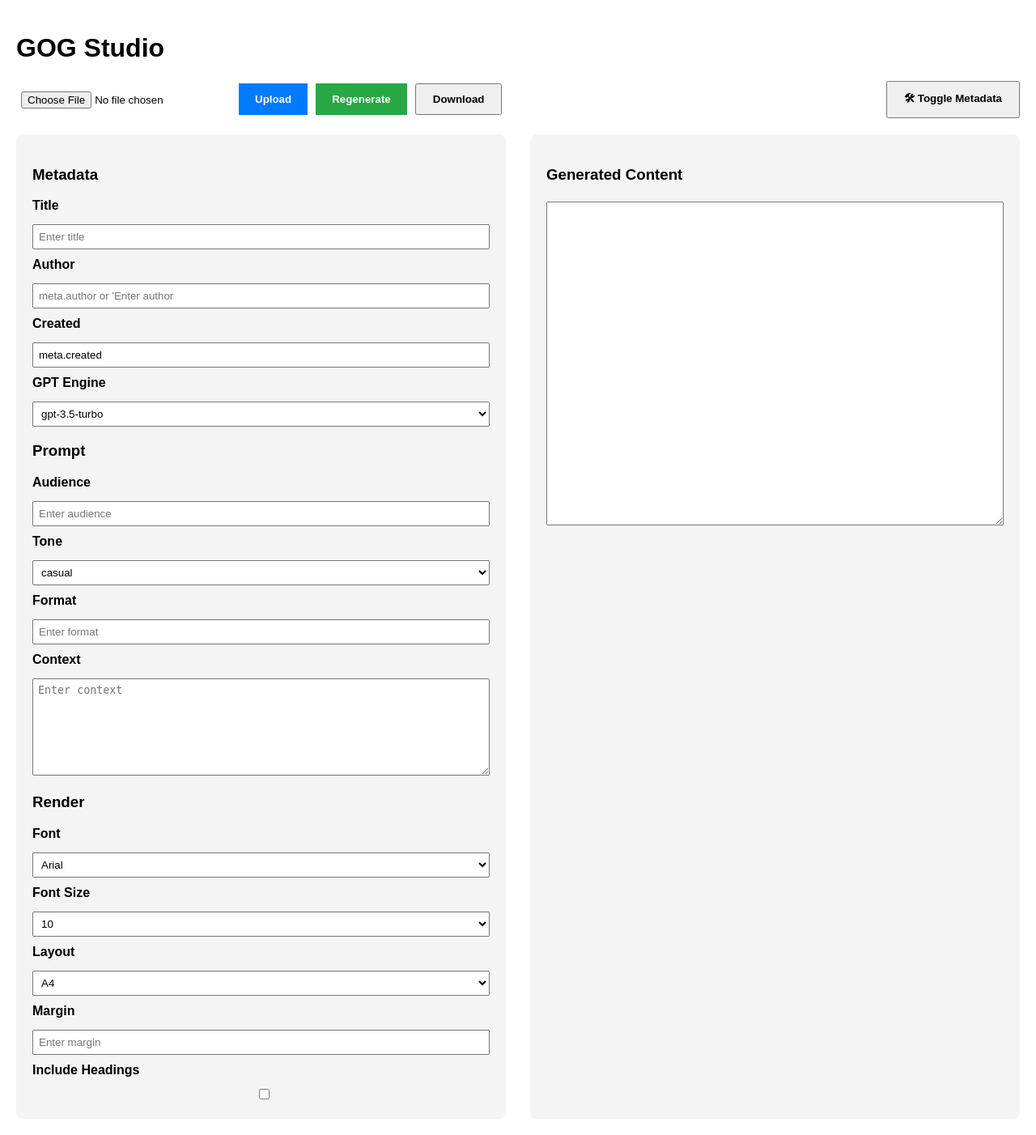
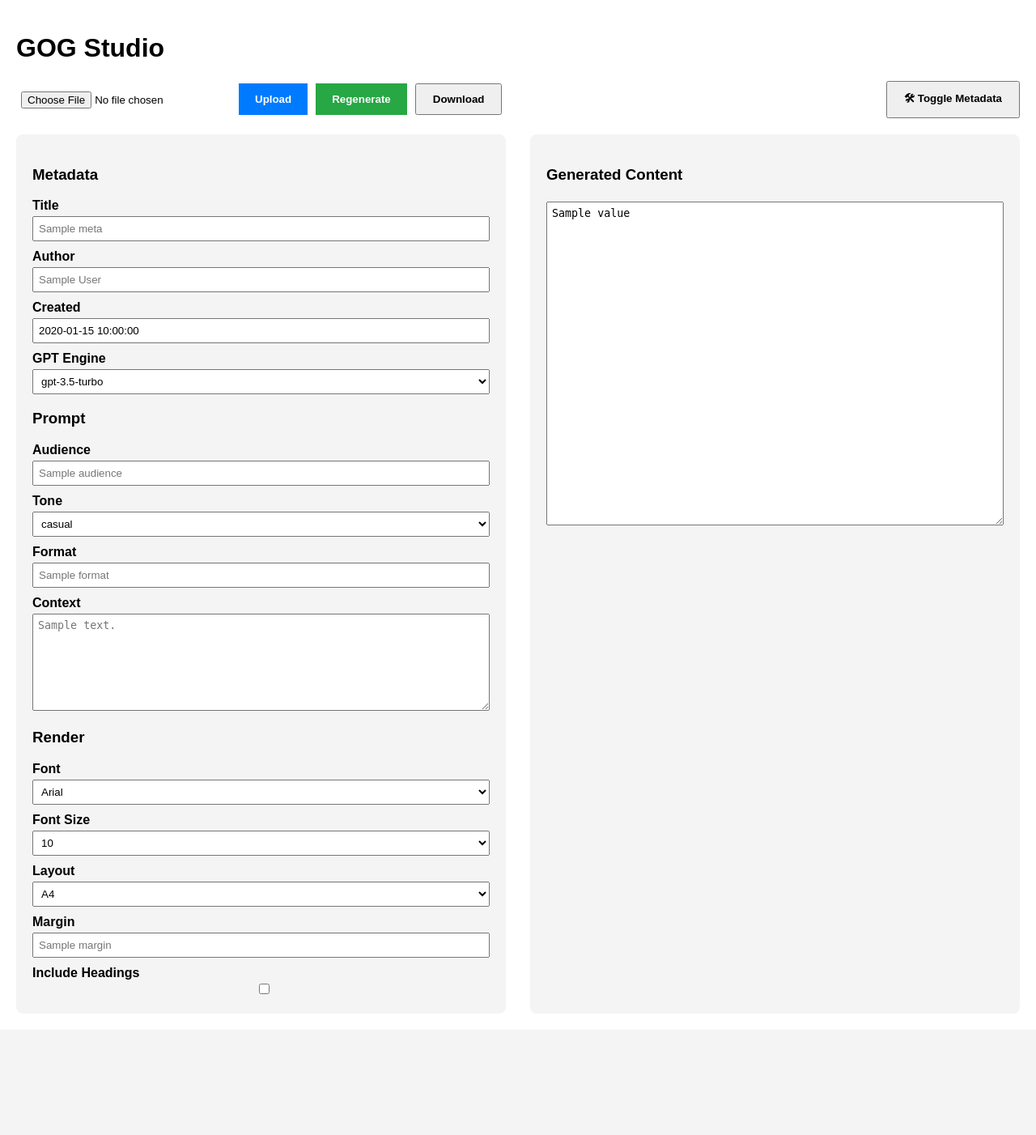
Before and after one commit to mounakrishna-r/gog-file-extension, a Flask app: template gog_web/templates/index.html in a window 1280 px wide. Shown: the whole page at 81% size. After the commit the page ends 1228 px from the top, so only its background shows below. Run offline with Flask 3, Linux system fonts and the light colour scheme; the template is opened without the code that fills it: most values are stand-ins (such as "Sample title", 1, 10 or a date in 2020).

Commit message:
adding a webpage ui

```diff
--- a/gog_web/app.py
+++ b/gog_web/app.py
@@ -1,39 +1,78 @@
+import sys
+import os
+sys.path.append(os.path.abspath(os.path.join(os.path.dirname(__file__), '..')))
+
 from flask import Flask, request, render_template
+from gog_core.content_generator import generate_content, save_gog_file
 from gog_core.gog_parser import parse_gog_file
-from gog_core.content_generator import generate_content, save_gog_file
+from gog_core.prompt_formatter import format_prompt  # ✅ INCLUDED
 from dotenv import load_dotenv
-import os
 
 load_dotenv()
 api_key = os.getenv("OPENAI_API_KEY")
 
-app=Flask(__name__)
+app = Flask(__name__)
 
 @app.route('/', methods=['GET', 'POST'])
 def home():
-    content = ""
+    content = {"generated": False, "value": ""}
     meta = {}
     prompt = {}
-    filepath = ""
+    render = {}
 
     if request.method == 'POST':
-        file = request.files['file']
-        filePath = f"uploaded.gog"
-        file.save(filePath)
+        action = request.form.get("action")
 
-        data = parse_gog_file(filePath)
-        meta = data['meta']
-        prompt = data['prompt']
+        if action == "upload":
+            file = request.files.get("file")
+            if file:
+                filepath = os.path.join("uploaded.gog")
+                file.save(filepath)
+                data = parse_gog_file(filepath)
+                content = data.get("content", content)
+                meta = data.get("meta", {})
+                prompt = data.get("prompt", {})
+                render = data.get("render", {})
 
-    if not data['content'].get('generated'):
-        content = generate_content(api_key, data)
-        save_gog_file(filepath, data, content)
+        elif action == "regenerate":
+            meta = {
+                "title": request.form.get("meta_title", ""),
+                "author": request.form.get("meta_author", ""),
+                "created": request.form.get("meta_created", ""),
+                "gpt_engine": request.form.get("meta_gpt_engine", "gpt-3.5-turbo")
+            }
 
-    else:
-        content = data['content']['value']
+            prompt = {
+                "audience": request.form.get("prompt_audience", ""),
+                "tone": request.form.get("prompt_tone", ""),
+                "format": request.form.get("prompt_format", ""),
+                "context": request.form.get("prompt_context", "")
+            }
 
-    render_template("index.html", meta=meta, prompt=prompt, content=content)
+            render = {
+                "font": request.form.get("render_font", ""),
+                "font_size": request.form.get("render_font_size", ""),
+                "layout": request.form.get("render_layout", ""),
+                "margin": request.form.get("render_margin", ""),
+                "include_headings": "render_include_headings" in request.form
+            }
 
+            gog_dict = {
+                "meta": meta,
+                "prompt": prompt,
+                "render": render,
+                "content": {"generated": False, "value": ""}
+            }
 
-    if __name__ == '__main__':
-        app.run(debug=True)
+            prompt_text = format_prompt(meta, prompt, render)
+            result = generate_content(api_key, {"prompt": prompt_text})
+            gog_dict["content"] = {"generated": True, "value": result}
+
+            save_gog_file("generated.gog", gog_dict)
+            content = gog_dict["content"]
+
+        elif action == "download":
+            # You can trigger a download later via send_file
+            pass
+
+    return render_template("index.html", meta=meta, prompt=prompt, render=render, content=content)
--- a/gog_web/templates/index.html
+++ b/gog_web/templates/index.html
@@ -49,8 +49,6 @@
             <button class="button secondary" type="submit" name="action" value="regenerate">Regenerate</button>
             <button class="button" type="submit" name="action" value="download">Download</button>
         </div>
-
-        <!-- 🔘 Toggle Button -->
         <button type="button" class="button" onclick="toggleMetadata()">🛠 Toggle Metadata</button>
     </div>
 
@@ -62,59 +60,42 @@
             <h3>Metadata</h3>
 
             <label>Title</label>
-            <label>
-                <input name="meta_title" value="" placeholder="Enter title">
-            </label>
+            <input name="meta_title" value="" placeholder="{{ meta.title or 'Enter title' }}">
 
             <label>Author</label>
-            <label>
-                <input name="meta_author" value="" placeholder="meta.author or 'Enter author">
-            </label>
+            <input name="meta_author" value="" placeholder="{{ meta.author or 'Enter author' }}">
 
             <label>Created</label>
-            <label>
-                <input name="meta_created" value="meta.created" readonly>
-            </label>
+            <input name="meta_created" value="{{ meta.created }}" readonly>
 
             <label>GPT Engine</label>
-            <label>
             <select name="meta_gpt_engine">
                 <option>gpt-3.5-turbo</option>
                 <option>gpt-4</option>
                 <option>gpt-4o</option>
             </select>
-            </label>
 
             <h3>Prompt</h3>
 
             <label>Audience</label>
-            <label>
-                <input name="prompt_audience" value="" placeholder="Enter audience">
-            </label>
+            <input name="prompt_audience" value="" placeholder="{{ prompt.audience or 'Enter audience' }}">
 
             <label>Tone</label>
-            <label>
             <select name="prompt_tone">
                 <option>casual</option>
                 <option>academic</option>
                 <option>poetic</option>
             </select>
-            </label>
 
             <label>Format</label>
-            <label>
-                <input name="prompt_format" value="" placeholder="Enter format">
-            </label>
+            <input name="prompt_format" value="" placeholder="{{ prompt.format or 'Enter format' }}">
 
             <label>Context</label>
-            <label>
-                <textarea name="prompt_context" placeholder="Enter context"></textarea>
-            </label>
+            <textarea name="prompt_context" placeholder="{{ prompt.context or 'Enter context' }}"></textarea>
 
             <h3>Render</h3>
 
             <label>Font</label>
-            <label>
             <select name="render_font">
                 <option>Arial</option>
                 <option>Courier New</option>
@@ -128,10 +109,8 @@
                 <option>Lucida Console</option>
                 <option>Palatino Linotype</option>
             </select>
-            </label>
 
             <label>Font Size</label>
-            <label>
             <select name="render_font_size">
                 <option>10</option>
                 <option>12</option>
@@ -139,10 +118,9 @@
                 <option>16</option>
                 <option>18</option>
             </select>
-            </label>
 
             <label>Layout</label>
-            <label for="layoutSelect"></label><select name="render_layout" id="layoutSelect" onchange="updateLayoutLabel()">
+            <select name="render_layout" id="layoutSelect" onchange="updateLayoutLabel()">
                 <option>A4</option>
                 <option>A5</option>
                 <option>Letter</option>
@@ -150,14 +128,10 @@
             </select>
 
             <label>Margin</label>
-            <label>
-                <input name="render_margin" value="" placeholder="Enter margin">
-            </label>
+            <input name="render_margin" value="" placeholder="{{ render.margin or 'Enter margin' }}">
 
             <label>Include Headings</label>
-            <label>
-                <input type="checkbox" name="render_include_headings">
-            </label>
+            <input type="checkbox" name="render_include_headings" {% if render.include_headings %}checked{% endif %}>
         </div>
 
         <!-- 📄 Generated Content -->
@@ -167,21 +141,17 @@
             {% endif %}
 
             <h3>Generated Content</h3>
-            <label>
-                <textarea class="readonly-content" readonly></textarea>
-            </label>
+            <textarea class="readonly-content" readonly>{{ content.value }}</textarea>
         </div>
     </div>
 </form>
 
 <script>
-    // 🧠 Toggle the metadata panel
     function toggleMetadata() {
       const panel = document.getElementById('metadataPanel');
       panel.classList.toggle('hidden');
     }
 
-    // 📐 Update layout label when dropdown changes
     function updateLayoutLabel() {
       const layout = document.getElementById('layoutSelect').value;
       const label = document.getElementById('layoutLabel');
@@ -196,7 +166,6 @@
       }
     }
 
-    // Initialize layout label once
     updateLayoutLabel();
 </script>
 
```
Also changed, not shown: gog_web/__init__.py (added), gog_web/static/style.css (deleted). Lines whose indentation alone changed are shown as unchanged.
